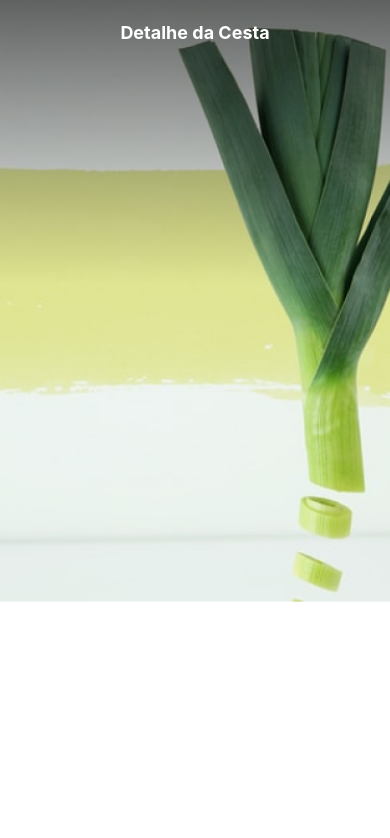
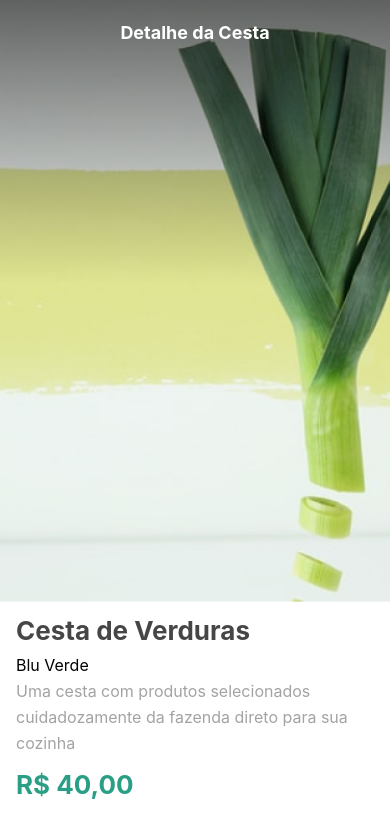
Before and after one commit to dpaula/orgs-cesta, a React Native app: screen / in a window 390 px wide. Shown: the top 838 px of the page. Built offline with nearby package versions, Linux system fonts and the light colour scheme.

Commit message:
adicionando descricoes e detalhes, com estilos

```diff
--- a/src/telas/Cesta.js
+++ b/src/telas/Cesta.js
@@ -1,5 +1,5 @@
 import React from "react";
-import { StyleSheet, Image, Dimensions, Text } from "react-native";
+import { StyleSheet, Image, Dimensions, Text, View } from "react-native";
 
 import topo from "../../assets/topo.png";
 
@@ -10,6 +10,17 @@ export default function Cesta() {
     <>
       <Image source={topo} style={estilos.topo} />
       <Text style={estilos.titulo}>Detalhe da Cesta</Text>
+
+      <View style={estilos.cesta}>
+        <Text style={estilos.nomeCesta}>Cesta de Verduras</Text>
+        <Text style={estilos.nomeFazenda}>Blu Verde</Text>
+
+        <Text style={estilos.descricao}>
+          Uma cesta com produtos selecionados cuidadozamente da fazenda direto
+          para sua cozinha
+        </Text>
+        <Text style={estilos.preco}>R$ 40,00</Text>
+      </View>
     </>
   );
 }
@@ -29,6 +40,35 @@ const estilos = StyleSheet.create({
     lineHeight: 30,
     color: "white",
     fontWeight: "bold",
-    padding: 18
+    padding: 18,
+  },
+  cesta: {
+    //espaco verticalmente, acima e abaixo
+    paddingVertical: 8,
+    //espaco horizontal, esquerda e direita
+    paddingHorizontal: 16,
+  },
+  nomeCesta: {
+    color: "#464646",
+    fontSize: 26,
+    //largura da linha em q vai ficar o texto
+    lineHeight: 42,
+    fontWeight: "bold",
+  },
+  nomeFazenda: {
+    fontSize: 16,
+    lineHeight: 26,
+  },
+  descricao: {
+    color: "#A3A3A3",
+    fontSize: 16,
+    lineHeight: 26,
+  },
+  preco: {
+    color: "#2A9F85",
+    fontWeight: "bold",
+    fontSize: 26,
+    lineHeight: 42,
+    marginTop: 8,
   },
 });
```
